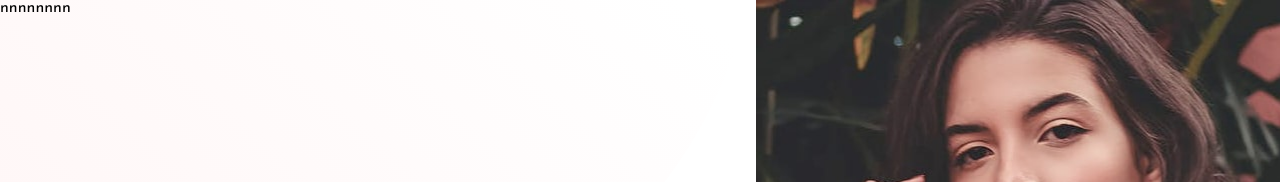
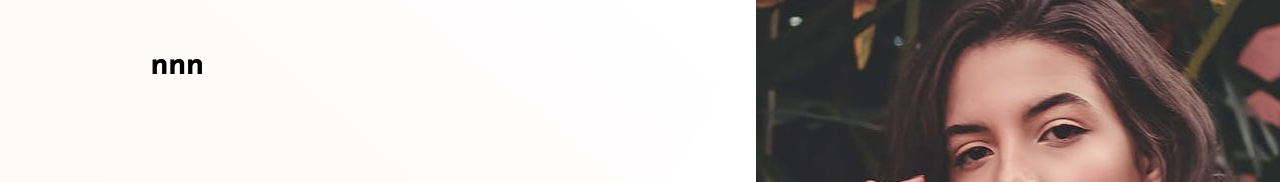
Before and after one commit to assumpta-n/base-apparel, a website: page index.html in a window 1280 px wide. Shown: the top 182 px of the page. Drawn offline with Linux system fonts and the light colour scheme.

Commit message:
Adds padding to heading div

```diff
--- a/index.html
+++ b/index.html
@@ -14,7 +14,7 @@
     <body>
         <div class="home">
             <div class="home__left-col">
-                nnnnnnnn
+                <div class="home__container"><h1>nnn</h1></div>
             </div>
             <div class="home__right-col"></div>
         </div>
--- a/scss/main.scss
+++ b/scss/main.scss
@@ -37,4 +37,7 @@
         background-image: url(../img/hero-desktop.jpg);
         background-size: cover;
     }
+    &__container {
+        padding: 5rem 15rem;
+    }
 }
```
Also changed, not shown: css/main.css.
